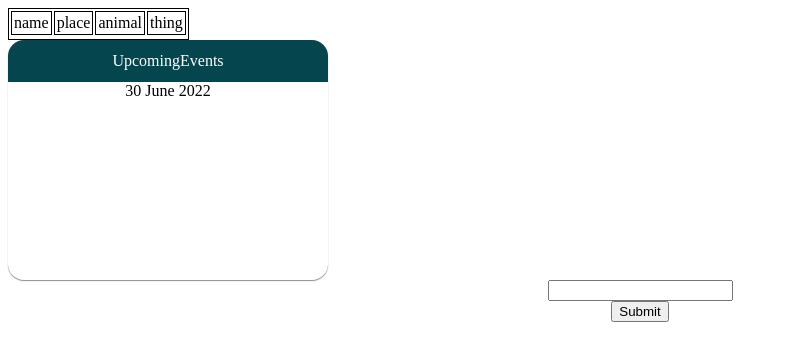
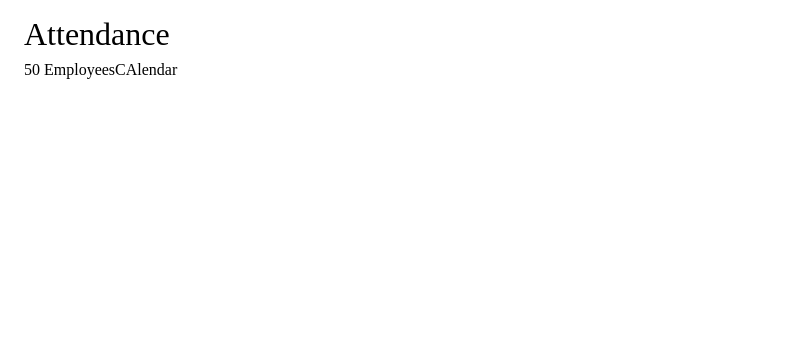
Before and after one commit to sanskritidwi/hrms, a React (Create React App) app: page / in a window 1280 px wide. Shown: the top 360 px of the page, without its empty margins (0-788 px from the left). Built offline with nearby package versions, Linux system fonts and the light colour scheme.

Commit message:
wip monthwise attendance

```diff
--- a/src/App.css
+++ b/src/App.css
@@ -1,38 +1,2 @@
 .App {
-  text-align: center;
 }
-
-.App-logo {
-  height: 40vmin;
-  pointer-events: none;
-}
-
-@media (prefers-reduced-motion: no-preference) {
-  .App-logo {
-    animation: App-logo-spin infinite 20s linear;
-  }
-}
-
-.App-header {
-  background-color: #282c34;
-  min-height: 100vh;
-  display: flex;
-  flex-direction: column;
-  align-items: center;
-  justify-content: center;
-  font-size: calc(10px + 2vmin);
-  color: white;
-}
-
-.App-link {
-  color: #61dafb;
-}
-
-@keyframes App-logo-spin {
-  from {
-    transform: rotate(0deg);
-  }
-  to {
-    transform: rotate(360deg);
-  }
-}
--- /dev/null
+++ b/src/common/PageHeader.js
@@ -0,0 +1,7 @@
+import React from 'react'
+
+export const PageHeader = ({pageheading}) => {
+  return (
+    <div className='PageHeaderWrapper'>{pageheading}</div>
+  )
+}
--- a/src/common/SansCanvas.js
+++ b/src/common/SansCanvas.js
@@ -1,4 +1,5 @@
 import React, { useState, useEffect, useMemo } from "react";
+import { MonthWiseAttendance } from "../services/employee/Attendance/MonthWiseAttendance";
 import { Calendar } from "./Calendar";
 import { CollectionList } from "./CollectionList";
 import { EventCard } from "./EventCard";
@@ -65,10 +66,11 @@ const renderBody=()=>{
 }
 	return (
 		<div>
-			<CollectionList fields={["name", "place", "animal", "thing"]} />
+			{/* <CollectionList fields={["name", "place", "animal", "thing"]} />
 			{/* <Calendar /> */}
-            <EventCard title="UpcomingEvents" renderBody={renderBody}/>
-            <FormProcessor submitEnable={true} submitText="Submit"/>
+            {/* <EventCard title="UpcomingEvents" renderBody={renderBody}/>
+            <FormProcessor submitEnable={true} submitText="Submit"/>  */}
+            <MonthWiseAttendance/>
 		</div>
 	);
 };
--- /dev/null
+++ b/src/services/employee/Attendance/MonthWiseAttendance.js
@@ -0,0 +1,41 @@
+import React from 'react'
+import { PageHeader } from '../../../common/PageHeader'
+
+export const MonthWiseAttendance = () => {
+
+const renderFiltersRow=()=>{
+    const renderEmployeeCount=()=>{
+        return <div>50 Employees</div>
+    }
+    const renderCalendarSelect=()=>{
+        return(
+            <div className='calendarSelect'>CAlendar</div>
+        )
+    }
+    const renderSearchBar=()=>{}
+    const renderDepartmentFilter=()=>{}
+    const renderEmployeeFilter=()=>{}
+    const renderViewDetailBtn=()=>{}
+
+    return(
+
+        <div className='filtersRow'>
+            {renderEmployeeCount()}
+            {renderCalendarSelect()}
+            {renderSearchBar()}
+            {renderDepartmentFilter()}
+            {renderEmployeeFilter()}
+            {renderViewDetailBtn()}
+        </div>
+    )
+}
+
+
+
+  return (
+    <div className='MonthWiseAttendanceWrapper'>
+       <PageHeader pageheading="Attendance"/>
+       {renderFiltersRow()}
+    </div>
+  )
+}
--- a/src/styles/css/all.css
+++ b/src/styles/css/all.css
@@ -24,4 +24,17 @@
   border-radius: 16px 16px 0px 0px;
 }
 
+.PageHeaderWrapper {
+  font-size: 32px;
+}
+
+.MonthWiseAttendanceWrapper {
+  margin-top: 16px;
+  margin-left: 16px;
+}
+.MonthWiseAttendanceWrapper .filtersRow {
+  display: flex;
+  padding: 8px 0px;
+}
+
 /*# sourceMappingURL=all.css.map */
--- a/src/styles/sass/common/_allCommon.scss
+++ b/src/styles/sass/common/_allCommon.scss
@@ -1,2 +1,3 @@
 @import "./collectionList";
-@import "./eventCard"
+@import "./eventCard";
+@import "./pageHeader";
--- /dev/null
+++ b/src/styles/sass/common/_pageHeader.scss
@@ -0,0 +1,4 @@
+.PageHeaderWrapper{
+    font-size: 32px;
+
+}
--- a/src/styles/sass/services/employee/_allEmployee.scss
+++ b/src/styles/sass/services/employee/_allEmployee.scss
@@ -0,0 +1 @@
+@import "./attendance/allAttendance";
--- /dev/null
+++ b/src/styles/sass/services/employee/attendance/_allAttendance.scss
@@ -0,0 +1 @@
+@import "./month";
--- /dev/null
+++ b/src/styles/sass/services/employee/attendance/_month.scss
@@ -0,0 +1,11 @@
+.MonthWiseAttendanceWrapper{
+    margin-top: 16px;
+    margin-left: 16px;
+    .filtersRow{
+        display: flex;
+        padding: 8px 0px;
+    }
+    .calendarSelect{
+
+    }
+}
```
Also changed, not shown: 1 other file (tests, documents, lock files or other folders).
